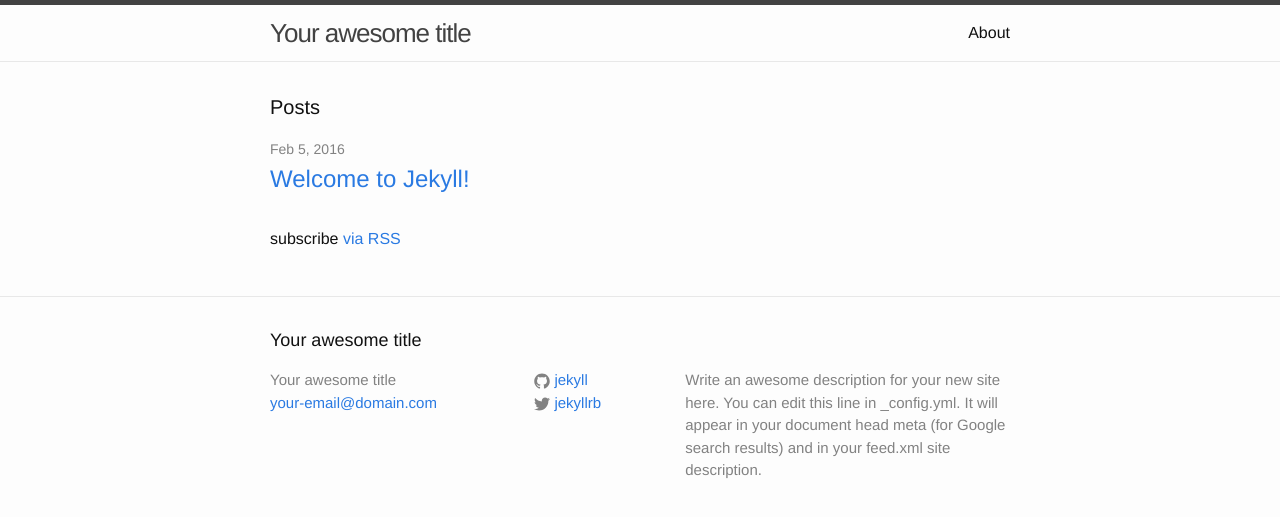
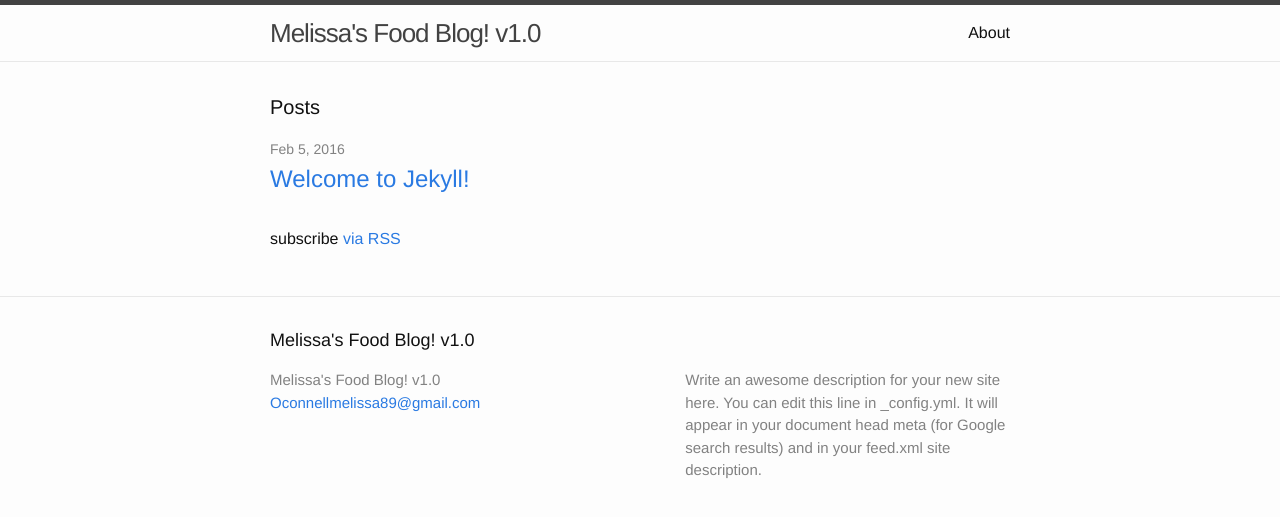
Before and after one commit to foodissa/foodissa.github.io, a Jekyll site: the page built from index.html, in a window 1280 px wide. Shown: the top 517 px of the page. Built offline with Jekyll 4.4.1, drawn with Linux system fonts in a browser that asks for light colours.

Commit message:
added prose.io to config

```diff
--- a/_config.yml
+++ b/_config.yml
@@ -6,16 +6,31 @@
 # 'jekyll serve'. If you change this file, please restart the server process.
 
 # Site settings
-title: Your awesome title
-email: your-email@domain.com
+title: "Melissa's Food Blog! v1.0"
+email: Oconnellmelissa89@gmail.com
 description: > # this means to ignore newlines until "baseurl:"
   Write an awesome description for your new site here. You can edit this
   line in _config.yml. It will appear in your document head meta (for
   Google search results) and in your feed.xml site description.
 baseurl: "" # the subpath of your site, e.g. /blog
-url: "http://yourdomain.com" # the base hostname & protocol for your site
-twitter_username: jekyllrb
-github_username:  jekyll
+url: "http://foodissa.github.io" # the base hostname & protocol for your site
+#twitter_username: jekyllrb
+#github_username:  jekyll
 
 # Build settings
 markdown: kramdown
+
+# prose
+prose:
+  rooturl: '_posts'
+  siteurl: 'http://foodissa.github.io/'
+  metadata:
+    _posts:
+      - name: "layout"
+        field:
+          element: "hidden"
+          value: "post"
+      - name: "date"
+        field:
+          element: "hidden"
+          value: CURRENT_DATETIME
```
